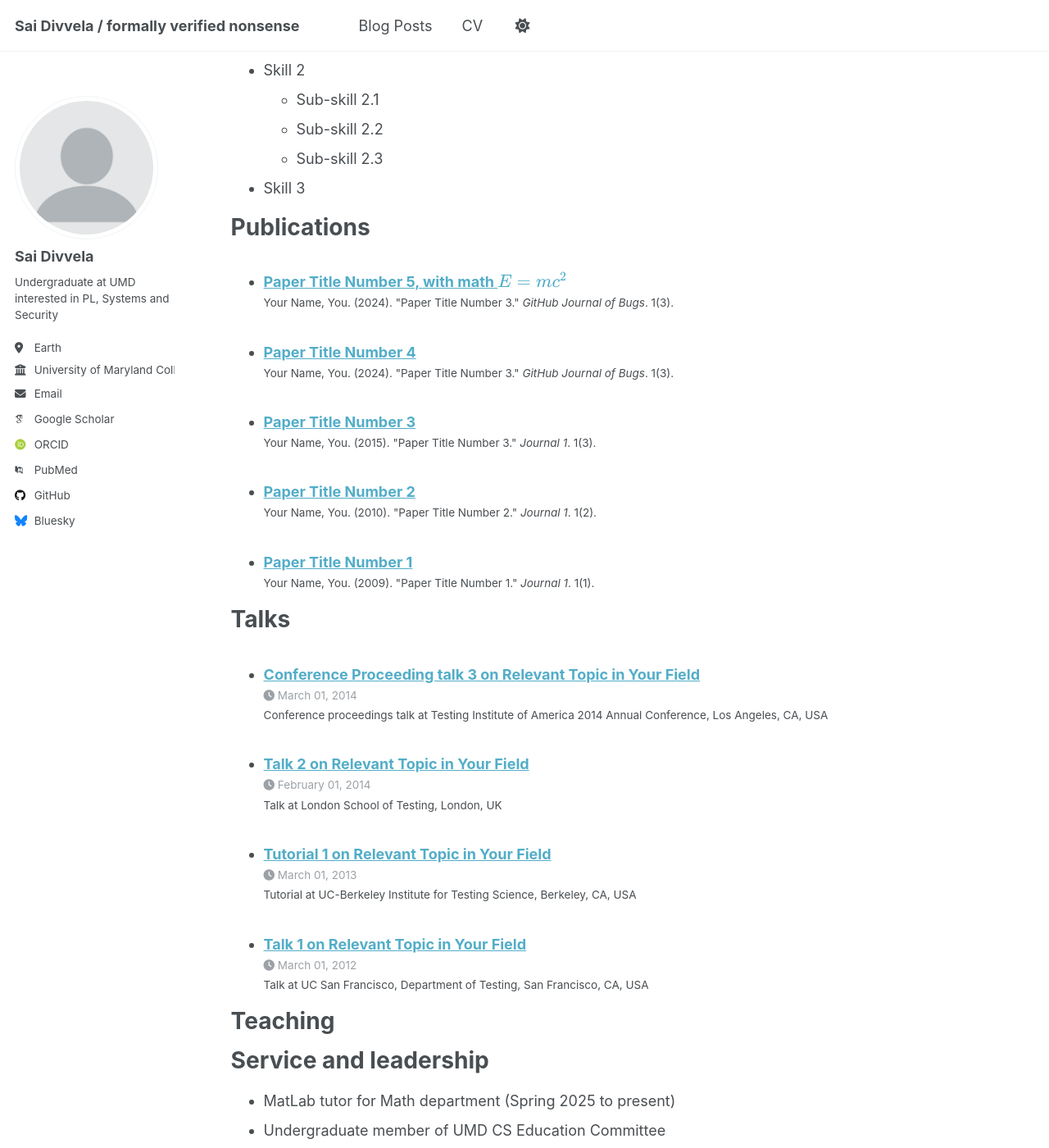
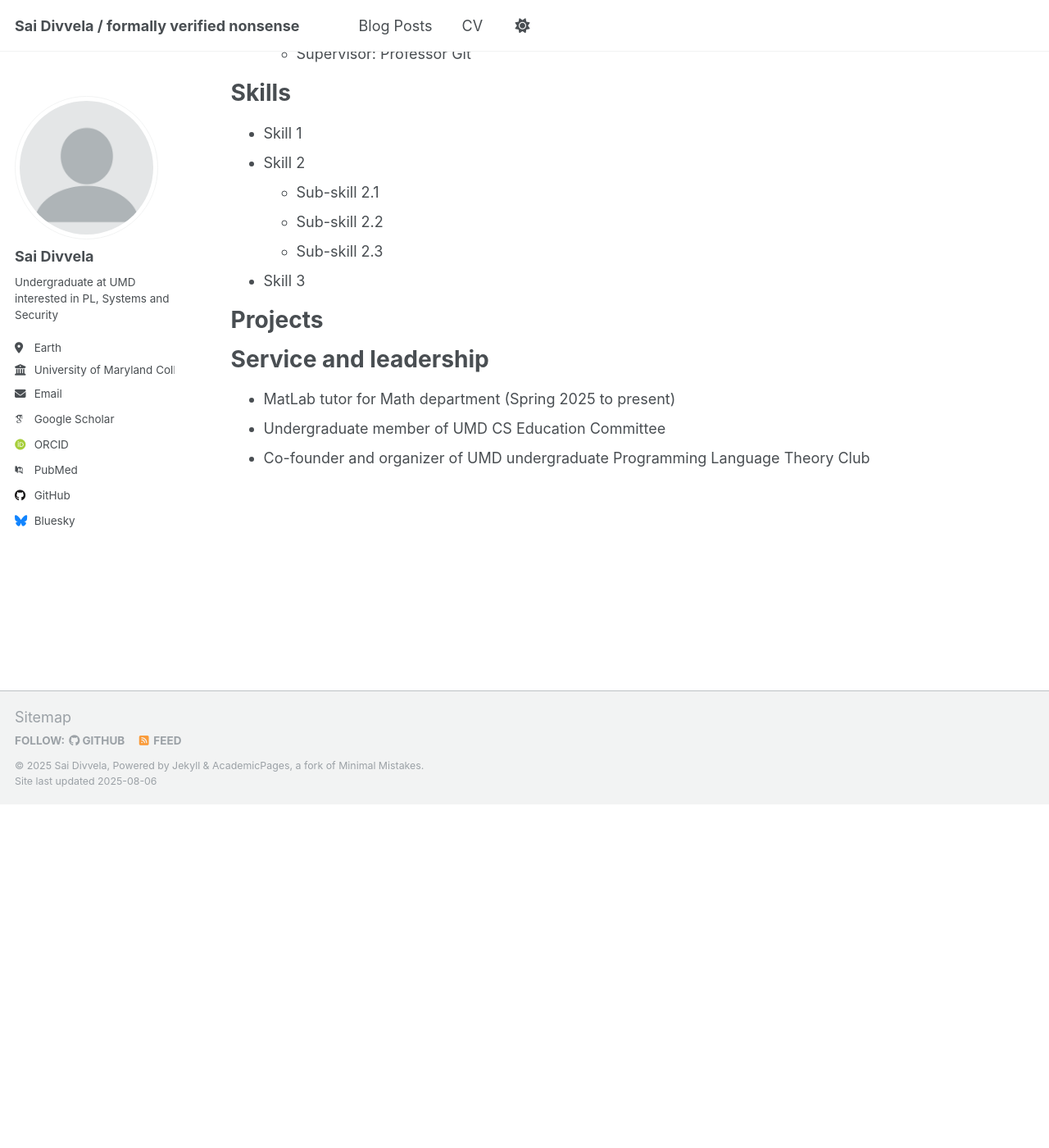
Before and after one commit to TheDeveloper101/thedeveloper101.github.io, a Jekyll site: the page built from _pages/cv.md, in a window 1280 px wide and 1400 px high, scrolled down 747 px. Shown: the whole window at 82% size. Built offline with Jekyll 4.4.1, drawn with Linux system fonts in a browser that asks for light colours; some web fonts are replaced; a script that is not in the unit is left out; after the commit the page ends 1728 px from its top, so only the background shows below that; some of the changed text lies outside the part shown.

Commit message:
Update cv.md

```diff
--- a/_pages/cv.md
+++ b/_pages/cv.md
@@ -15,10 +15,11 @@ Education
 
 Work experience
 ======
-* Spring 2024: Academic Pages Collaborator
-  * GitHub University
-  * Duties includes: Updates and improvements to template
-  * Supervisor: The Users
+* Spring 2024 - Spring 2025, Fall 2025 - Present: Programming Languages Research Assistant at UMD
+  * Developed novel type system based on typestate principles to prevent energy usage bugs in intermittent devices
+* Enabled type system to reason about energy usage in intermittent systems to prevent device bricking bugs
+* Created core calculus to model driver behavior, and developed a type checking tool in Rust to run on TockOS HAL
+* Proved the type system prevents device bricking bugs and only allows correct programs to be compiled
 
 * Fall 2015: Research Assistant
   * GitHub University
@@ -39,21 +40,8 @@ Skills
   * Sub-skill 2.3
 * Skill 3
 
-Publications
+Projects
 ======
-  <ul>{% for post in site.publications reversed %}
-    {% include archive-single-cv.html %}
-  {% endfor %}</ul>
-
-Talks
-======
-  <ul>{% for post in site.talks reversed %}
-    {% include archive-single-talk-cv.html  %}
-  {% endfor %}</ul>
-
-Teaching
-======
-
 
 Service and leadership
 ======
```
